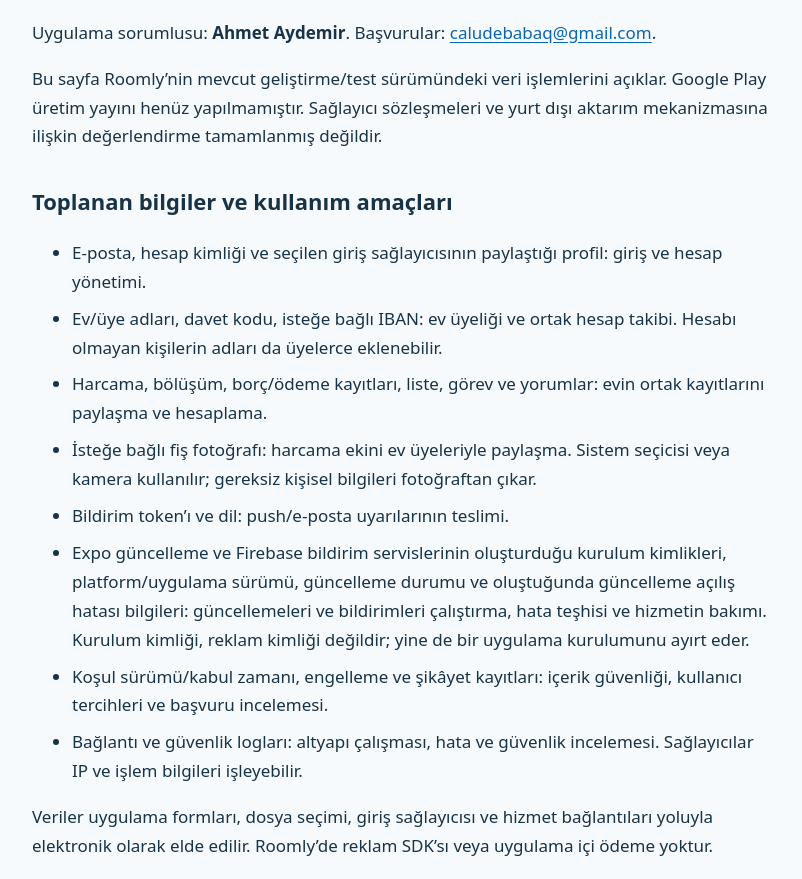
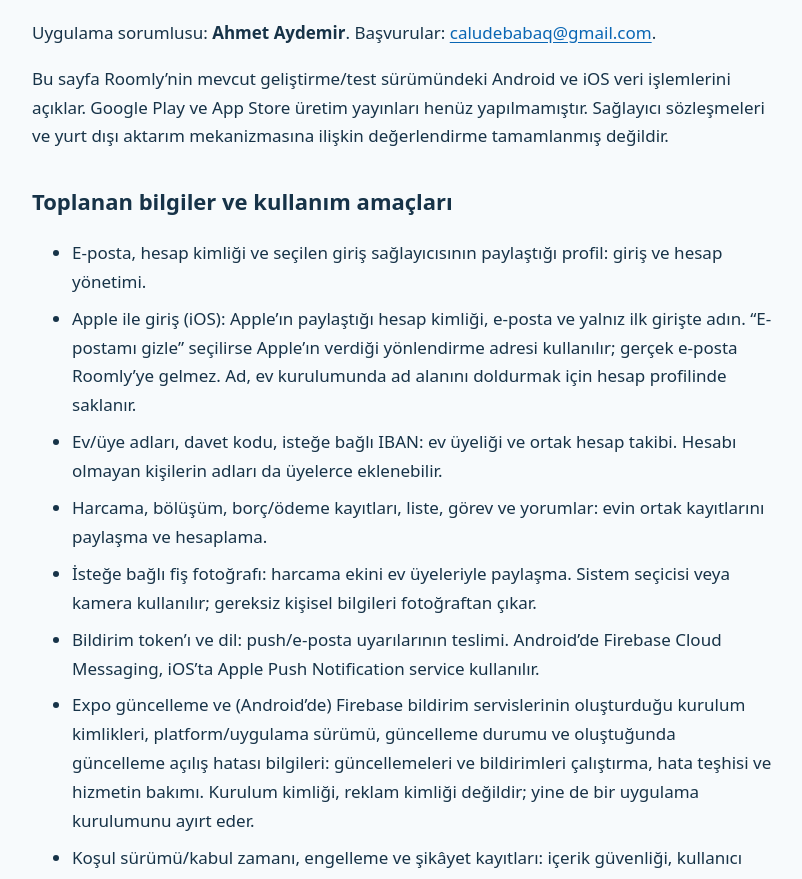
Before and after one commit to AhmetNA/roomly, a website: page public/privacy/index.html in a window 1280 px wide. Shown: the part 187-1066 px from the top of the page, without its empty margins (238-1040 px from the left). Drawn offline with Linux system fonts and the light colour scheme.

Commit message:
Describe iOS and Sign in with Apple data handling in privacy page
Co-Authored-By: Claude Opus 5.5 <noreply@anthropic.com>

```diff
--- a/public/privacy/index.html
+++ b/public/privacy/index.html
@@ -71,15 +71,21 @@
         <a href="mailto:caludebabaq@gmail.com">caludebabaq@gmail.com</a>.
       </p>
       <p>
-        Bu sayfa Roomly’nin mevcut geliştirme/test sürümündeki veri işlemlerini açıklar. Google Play
-        üretim yayını henüz yapılmamıştır. Sağlayıcı sözleşmeleri ve yurt dışı aktarım mekanizmasına
-        ilişkin değerlendirme tamamlanmış değildir.
+        Bu sayfa Roomly’nin mevcut geliştirme/test sürümündeki Android ve iOS veri işlemlerini
+        açıklar. Google Play ve App Store üretim yayınları henüz yapılmamıştır. Sağlayıcı
+        sözleşmeleri ve yurt dışı aktarım mekanizmasına ilişkin değerlendirme tamamlanmış değildir.
       </p>
       <h2>Toplanan bilgiler ve kullanım amaçları</h2>
       <ul>
         <li>
           E-posta, hesap kimliği ve seçilen giriş sağlayıcısının paylaştığı profil: giriş ve hesap
           yönetimi.
+        </li>
+        <li>
+          Apple ile giriş (iOS): Apple’ın paylaştığı hesap kimliği, e-posta ve yalnız ilk girişte
+          adın. “E-postamı gizle” seçilirse Apple’ın verdiği yönlendirme adresi kullanılır; gerçek
+          e-posta Roomly’ye gelmez. Ad, ev kurulumunda ad alanını doldurmak için hesap profilinde
+          saklanır.
         </li>
         <li>
           Ev/üye adları, davet kodu, isteğe bağlı IBAN: ev üyeliği ve ortak hesap takibi. Hesabı
@@ -93,12 +99,16 @@
           İsteğe bağlı fiş fotoğrafı: harcama ekini ev üyeleriyle paylaşma. Sistem seçicisi veya
           kamera kullanılır; gereksiz kişisel bilgileri fotoğraftan çıkar.
         </li>
-        <li>Bildirim token’ı ve dil: push/e-posta uyarılarının teslimi.</li>
         <li>
-          Expo güncelleme ve Firebase bildirim servislerinin oluşturduğu kurulum kimlikleri,
-          platform/uygulama sürümü, güncelleme durumu ve oluştuğunda güncelleme açılış hatası
-          bilgileri: güncellemeleri ve bildirimleri çalıştırma, hata teşhisi ve hizmetin bakımı.
-          Kurulum kimliği, reklam kimliği değildir; yine de bir uygulama kurulumunu ayırt eder.
+          Bildirim token’ı ve dil: push/e-posta uyarılarının teslimi. Android’de Firebase Cloud
+          Messaging, iOS’ta Apple Push Notification service kullanılır.
+        </li>
+        <li>
+          Expo güncelleme ve (Android’de) Firebase bildirim servislerinin oluşturduğu kurulum
+          kimlikleri, platform/uygulama sürümü, güncelleme durumu ve oluştuğunda güncelleme açılış
+          hatası bilgileri: güncellemeleri ve bildirimleri çalıştırma, hata teşhisi ve hizmetin
+          bakımı. Kurulum kimliği, reklam kimliği değildir; yine de bir uygulama kurulumunu ayırt
+          eder.
         </li>
         <li>
           Koşul sürümü/kabul zamanı, engelleme ve şikâyet kayıtları: içerik güvenliği, kullanıcı
@@ -123,11 +133,11 @@
       <h2>Altyapı ve yurt dışı</h2>
       <p>
         Supabase hesap, veritabanı, dosya ve eşitleme; Expo güncelleme/push; Google giriş ve FCM;
-        yapılandırılmış Gmail SMTP e-posta; GitHub Pages kamuya açık bilgi sayfaları için
-        kullanılır. Supabase projesi eu-central-1 bölgesindedir. Bu servisler Türkiye dışındadır
-        veya Türkiye dışında işlem yapabilir. Hesap silmek geçmiş aktarımı ortadan kaldırmaz;
-        sağlayıcı sözleşmeleri ve uygulanabilir yurt dışı aktarım mekanizmasının ayrıca tamamlanması
-        gerekir.
+        Apple ile giriş ve Apple Push Notification service (iOS); yapılandırılmış Gmail SMTP
+        e-posta; GitHub Pages kamuya açık bilgi sayfaları için kullanılır. Supabase projesi
+        eu-central-1 bölgesindedir. Bu servisler Türkiye dışındadır veya Türkiye dışında işlem
+        yapabilir. Hesap silmek geçmiş aktarımı ortadan kaldırmaz; sağlayıcı sözleşmeleri ve
+        uygulanabilir yurt dışı aktarım mekanizmasının ayrıca tamamlanması gerekir.
       </p>
       <h2>Saklama ve silme</h2>
       <p>
@@ -135,7 +145,9 @@
         kişisel veriler için ayrıca bir bekletme süresi uygulanmaz: ilişkilendirilebilen üye
         adı/IBAN, yorumlar, liste kayıtları, görev metinleri, fişler, bildirim token’ları ve Auth
         hesabı silme işlemi sırasında kaldırılır. Ağ veya dosya temizliği hatası olursa işlem
-        yeniden denenerek tamamlanır.
+        yeniden denenerek tamamlanır. Apple ile giriş yaptıysan silmeden önce Apple onayı istenir ve
+        Roomly’nin Apple hesabına bağlantısı Apple’da iptal edilir; iptal tamamlanmazsa silme
+        başlamaz ve yeniden denenebilir.
       </p>
       <p>
         Diğer ev üyelerinin bakiyelerini değiştirmemek için finansal üye kimliği, harcama, bölüşüm,
@@ -164,7 +176,7 @@
         dışı aktarım mekanizması nihai üretim yayını öncesinde tamamlanacaktır.
       </p>
       <footer>
-        İletişim: <a href="mailto:caludebabaq@gmail.com">caludebabaq@gmail.com</a> · 23 Ekim 2026
+        İletişim: <a href="mailto:caludebabaq@gmail.com">caludebabaq@gmail.com</a> · 17 Kasım 2026
       </footer>
     </main>
   </body>
```
